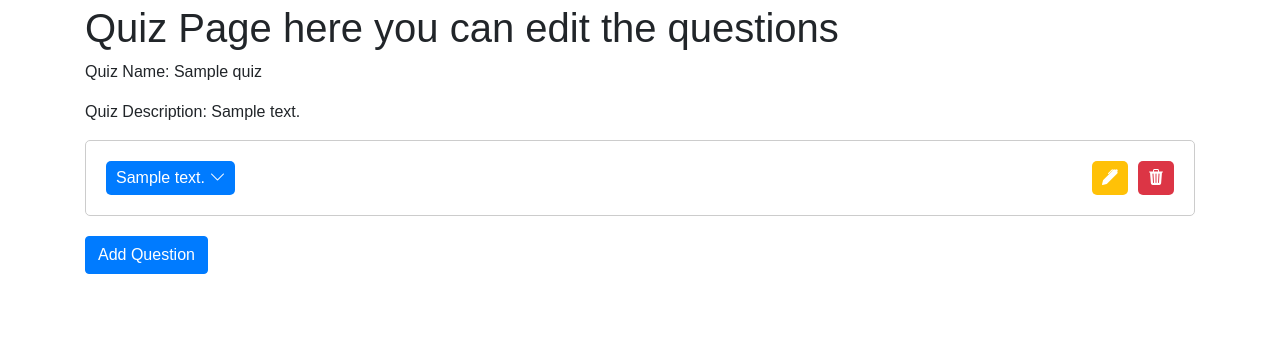
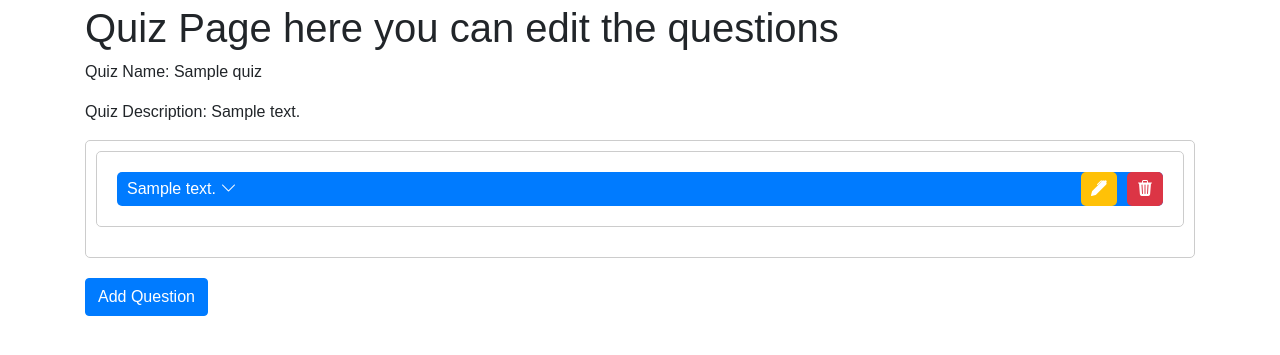
Before and after one commit to AdelinCraciunesc/django_quiz_app, a Django app: page /quiz/1/ in a window 1280 px wide. Shown: the part 56-411 px from the top of the page. Run offline with Django 5.2, Linux system fonts and the light colour scheme; tables that the repository leaves empty hold one stand-in row (values such as "Sample post"); some libraries are stand-ins or nearby versions.

Commit message:
css file

```diff
--- a/static/css/quiz.css
+++ b/static/css/quiz.css
@@ -34,6 +34,7 @@ textarea {
     border: 1px solid #ccc;
     border-radius: 5px;
     position: relative;
+    width: 100%;
 }
 .quiz-actions{
     display: flex;
@@ -57,6 +58,8 @@ textarea {
 }
 .quiz-title{
     text-decoration: none;
+    width: 100%;
+    text-align: left;
 }
 .quiz-title:hover{
     cursor: pointer;
@@ -71,3 +74,12 @@ textarea {
 .question-container input[type="checkbox"]{
     accent-color: white;
 }
+
+.quiz-container{
+    overflow-y: auto;
+    max-height: 400px;
+    padding: 10px;
+    margin-bottom: 20px;
+    border: 1px solid #ccc;
+    border-radius: 5px;
+}
```
